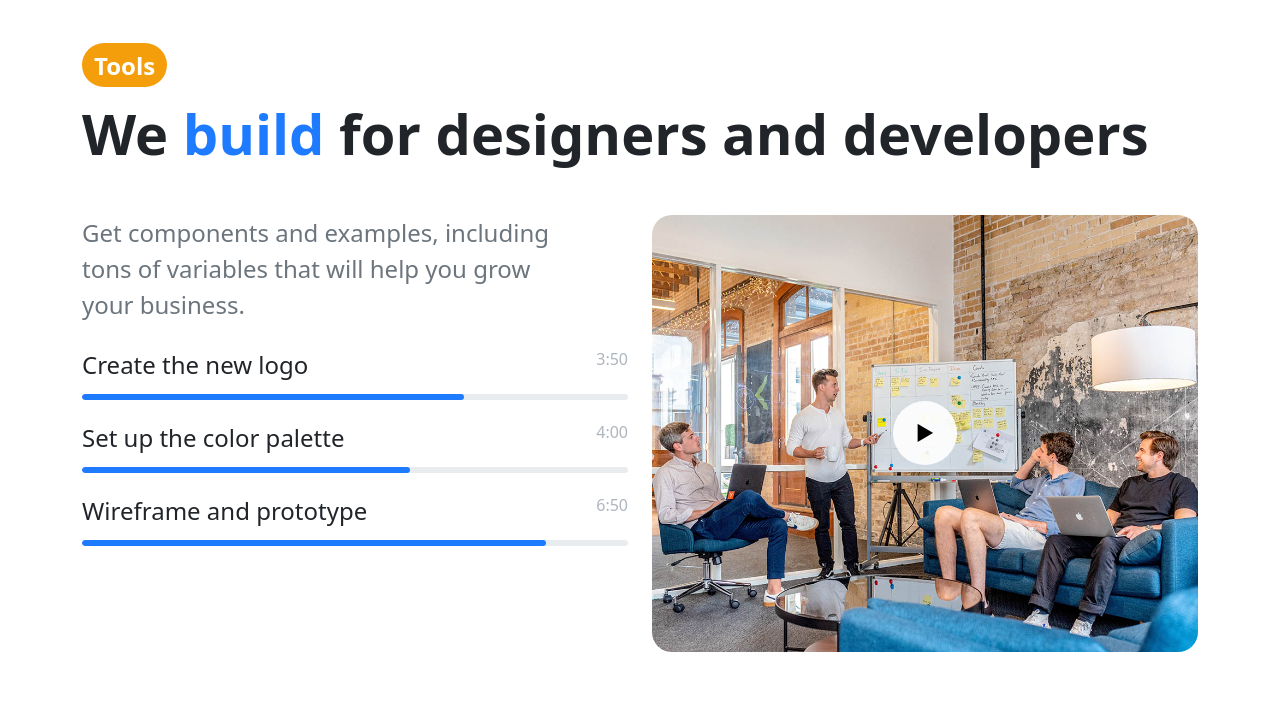
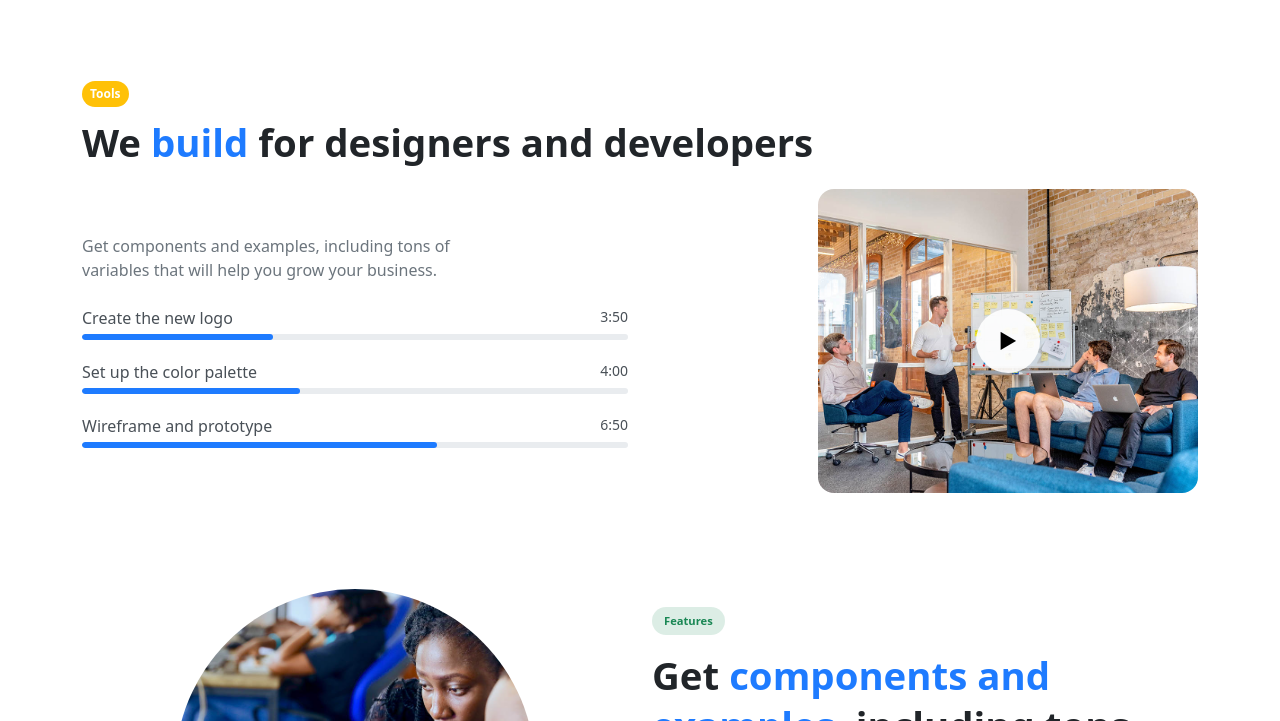
Before and after one commit to kevinsgzcode/landingpage, a website: page index.html in a window 1280 px wide. Shown: the part 834-1555 px from the top of the page. Drawn offline with nearby package versions, Linux system fonts and the light colour scheme.

Commit message:
fix(tools): fix tools section

```diff
--- a/index.html
+++ b/index.html
@@ -186,7 +186,7 @@
         </div>
 
         <!-- Content -->
-        <div class="row align-items-start mt-4">
+        <div class="row align-items-center mt-4">
           <!-- Left -->
           <div class="col-lg-6">
             <p class="tools-text">
@@ -201,7 +201,7 @@
                   <small>3:50</small>
                 </div>
                 <div class="progress">
-                  <div class="progress-bar" style="width: 70%"></div>
+                  <div class="progress-bar" style="--progress: 35%"></div>
                 </div>
               </div>
 
@@ -211,7 +211,7 @@
                   <small>4:00</small>
                 </div>
                 <div class="progress">
-                  <div class="progress-bar" style="width: 60%"></div>
+                  <div class="progress-bar" style="--progress: 40%"></div>
                 </div>
               </div>
 
@@ -221,7 +221,7 @@
                   <small>6:50</small>
                 </div>
                 <div class="progress">
-                  <div class="progress-bar" style="width: 85%"></div>
+                  <div class="progress-bar" style="--progress: 65%"></div>
                 </div>
               </div>
             </div>
--- a/scss/_layout.scss
+++ /dev/null
@@ -1,3 +0,0 @@
-body {
-  padding-top: 72px;
-}
--- a/scss/_maps.scss
+++ b/scss/_maps.scss
@@ -15,9 +15,10 @@
 );
 
 $tools-layout: (
-  padding-desktop: 1.5rem,
-  padding-mobile: 3rem,
+  padding-desktop: 3rem,
+  padding-mobile: 2.5rem,
   content-gap: 1.5rem,
+  media-max-width: 520px,
 );
 
 $section-spacing: (
--- a/scss/components/_hero.scss
+++ b/scss/components/_hero.scss
@@ -2,7 +2,7 @@
 .hero-section {
   color: $white;
   padding: map-get($hero-layout, padding-desktop) 0;
-  min-height: 85vh;
+  min-height: auto;
 }
 
 @media (max-width: 991px) {
--- a/scss/components/_tools.scss
+++ b/scss/components/_tools.scss
@@ -1,29 +1,40 @@
 .tools-section {
   padding: map-get($tools-layout, padding-desktop) 0;
+  margin-top: map-get($section-spacing, features-desktop) 0;
 }
 
 @media (max-width: 991px) {
   .tools-section {
     padding: map-get($tools-layout, padding-mobile) 0;
-    min-height: auto;
+    text-align: center;
+  }
+  .tools-media {
+    margin-left: auto;
+    margin-right: auto;
   }
 }
 
+.tools-header {
+  max-width: map-get($hero-layout, text-max-width);
+  margin-bottom: map-get($tools-layout, content-gap);
+  max-width: none;
+}
+
 .tools-badge {
-  background-color: #f59e0b;
-  color: white;
-  font-size: 1.5rem;
+  display: inline-block;
+  font-size: 0.75rem;
   font-weight: 600;
-  padding: 0.35rem 0.75rem;
+  background-color: $warning;
+  color: $white;
+  padding: 0.25rem 0.5rem;
   border-radius: 999px;
+  margin-bottom: 0.75rem;
 }
 
 .tools-title {
-  font-size: clamp(2rem, 5vw, 3.5rem);
+  font-size: clamp(2rem, 3vw, 2.6rem);
   font-weight: 700;
   line-height: 1.2;
-  padding-top: 1rem;
-  padding-bottom: 1.5rem;
 
   .highlight {
     color: $primary;
@@ -31,44 +42,57 @@
 }
 
 .tools-text {
-  max-width: 480px;
   color: $gray-600;
-  font-size: 1.5rem;
+  max-width: 420px;
 }
 
-//bars
 .tools-progress {
   display: flex;
   flex-direction: column;
   gap: 1.25rem;
 }
 
-.progress-item span {
-  display: block;
-  font-size: 1.5rem;
-  margin-bottom: 0.35rem;
-  font-weight: 500;
+.progress-item {
+  .progress-label {
+    display: flex;
+    justify-content: space-between;
+    font-size: 0.875rem;
+    margin-bottom: 0.25rem;
+    color: $gray-700;
+    font-size: 1rem;
   }
 
   .progress {
     height: 6px;
-  background-color: #e9ecef;
+    background-color: $gray-200;
     border-radius: 999px;
     overflow: hidden;
-}
 
     .progress-bar {
       background-color: $primary;
-  height: 100%;
       border-radius: 999px;
+      animation: fill-bar 1.2s ease forwards;
+    }
+
+    @keyframes fill-bar {
+      from {
+        width: 0;
+      }
+      to {
+        width: var(--progress);
+      }
+    }
+  }
 }
 
 //img
 .tools-media {
   position: relative;
-  border-radius: 1.25rem;
+  max-width: 380px;
+  border-radius: 1rem;
   overflow: hidden;
   cursor: pointer;
+  margin-left: auto;
 
   img {
     transition: transform 0.4s ease;
@@ -101,16 +125,3 @@
   transform: scale(1.1);
   box-shadow: 0 12px 32px rgba(0, 0, 0, 0.25);
 }
-
-.progress-label {
-  display: flex;
-  justify-content: space-between;
-  font-size: 0.8rem;
-  font-weight: 500;
-  margin-bottom: 0.35rem;
-
-  small {
-    font-size: 1rem;
-    color: $gray-500;
-  }
-}
```
Also changed, not shown: css/main.css, scss/main.css, 1 other file. Lines whose indentation alone changed are shown as unchanged.
